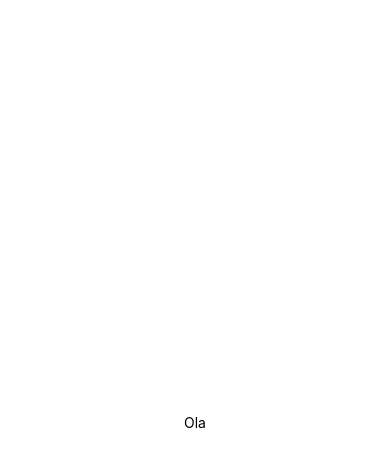
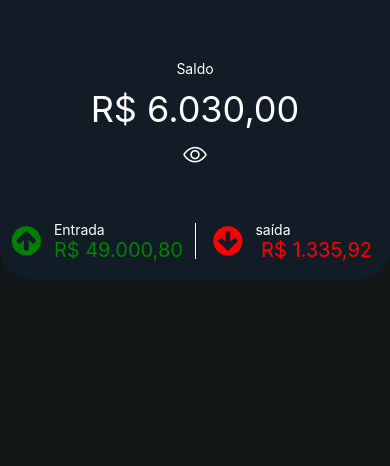
Before and after one commit to Alexandreferreiracampos/App-Minha-Meta-Financeira, a React Native app: screen / in a window 390 px wide. Shown: the top 466 px of the page. Built offline with nearby package versions, Linux system fonts and the light colour scheme.

Commit message:
interface saldo

```diff
--- a/src/pages/Home.tsx
+++ b/src/pages/Home.tsx
@@ -1,13 +1,47 @@
 import react from 'react';
 import {View, Text, StyleSheet, TouchableOpacity} from 'react-native';
+import { Ionicons } from '@expo/vector-icons';
+import { FontAwesome } from '@expo/vector-icons';
 
 export default function Home(){
 
-
+    const balance = '6.030,00';
+    const balanceNone = '******'
 
     return(
         <View style={styles.container}>
-            <Text>Ola</Text>
+            <View style={styles.header}>
+                <View><Text style={{color:'white'}}>Saldo</Text></View>
+                <View style={styles.containerBalance}>
+                    <Text style={styles.balance}>R$ {balance}</Text>
+                </View>
+
+                <View>
+                <Ionicons name="eye-outline" size={25} color="white" />
+                </View>
+
+                <View style={styles.ContainerButtomBalance}>
+                    <View style={styles.ButtomBalance}>
+                    <FontAwesome name="arrow-circle-up" size={34} color="green" style={{paddingEnd:13}}/>
+                    <View >
+                        <Text style={{color:'white'}}>Entrada</Text>
+                        <Text style={{color:'green',fontSize:20}}>R$ 49.000,80</Text>
+                    </View>
+                    </View>
+
+                    <View style={{ width:0.4, height:'70%',backgroundColor:'white', margin:10}}></View>
+
+                    <View style={styles.ButtomBalance}>
+                    <FontAwesome name="arrow-circle-down" size={34} color="red" style={{paddingEnd:13}}/>
+                    <View>
+                        <Text style={{color:'white'}}>saída</Text>
+                        <Text style={{color:'red',fontSize:20}}> R$ 1.335,92</Text>
+                    </View>
+                    </View>
+
+                </View>
+
+            </View>
         </View>
     )
 
@@ -16,7 +50,43 @@ export default function Home(){
 const styles = StyleSheet.create({
     container:{
         flex:1,
+        alignItems:'center',
+        backgroundColor: 'rgb(18,22,23)'
+    },
+    header:{
+        width:'100%',
+        height:'33%',
         justifyContent:'center',
         alignItems:'center',
+        borderBottomEndRadius: 30,
+        borderBottomLeftRadius: 30,
+        backgroundColor: 'rgb(18,28,38)'
+    },
+    containerBalance:{
+        justifyContent:'center',
+        alignItems:'center',
+        padding:10,
+    },
+    balance:{
+        fontSize: 36,
+        color: 'white'
+    },
+    ContainerButtomBalance:{
+        justifyContent:'center',
+        alignItems:'center',
+        flexDirection:'row',
+        top:48,
+
+
+    },
+    ButtomBalance:{
+        flex:1,
+        width:'100%',
+        height:'70%',
+        justifyContent:'center',
+        alignItems:'center',
+        flexDirection:'row',
+        margin:5,
+
     }
 })
```
